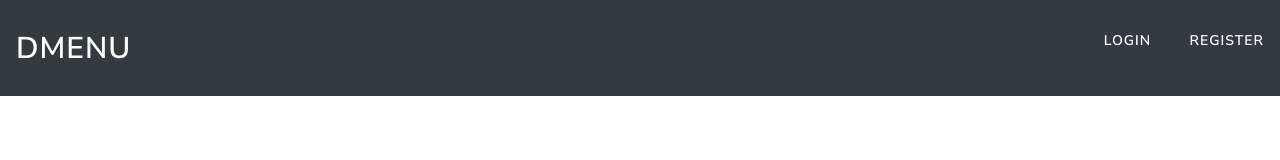
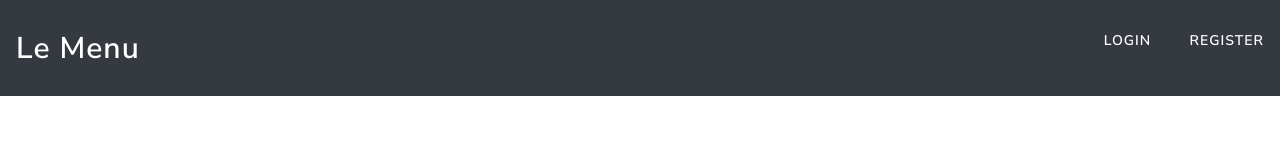
Before and after one commit to lorenzejay/dMenu, a React (Create React App) app in the folder frontend/: page / in a window 1280 px wide. Shown: the top 160 px of the page. Built offline with nearby package versions, Linux system fonts and the light colour scheme.

Commit message:
fixed titles in navbar and styling

```diff
--- a/frontend/src/Components/Navbar/index.js
+++ b/frontend/src/Components/Navbar/index.js
@@ -16,7 +16,7 @@ const Header = () => {
     <nav className="navbar">
       <div className="logo">
         <Link to="/" className="logo-link">
-          dMenu
+          <span style={{ textTransform: "none" }}>Le Menu</span>
         </Link>
       </div>
       {!userInfo ? (
@@ -33,7 +33,7 @@ const Header = () => {
           <li>Welcome {userInfo.name}</li>
 
           <li>
-            <Link to="/user/editmenu">Menu</Link>
+            <Link to="/user/editmenu">Edit Menu</Link>
           </li>
           <li>
             <Link to="/login" onClick={handleLogout}>
--- a/frontend/src/Components/Navbar/styles.scss
+++ b/frontend/src/Components/Navbar/styles.scss
@@ -20,6 +20,7 @@
     li {
       list-style-type: none;
       color: white;
+      font-size: 16px;
       a {
         font-size: 14px;
         color: white;
```
